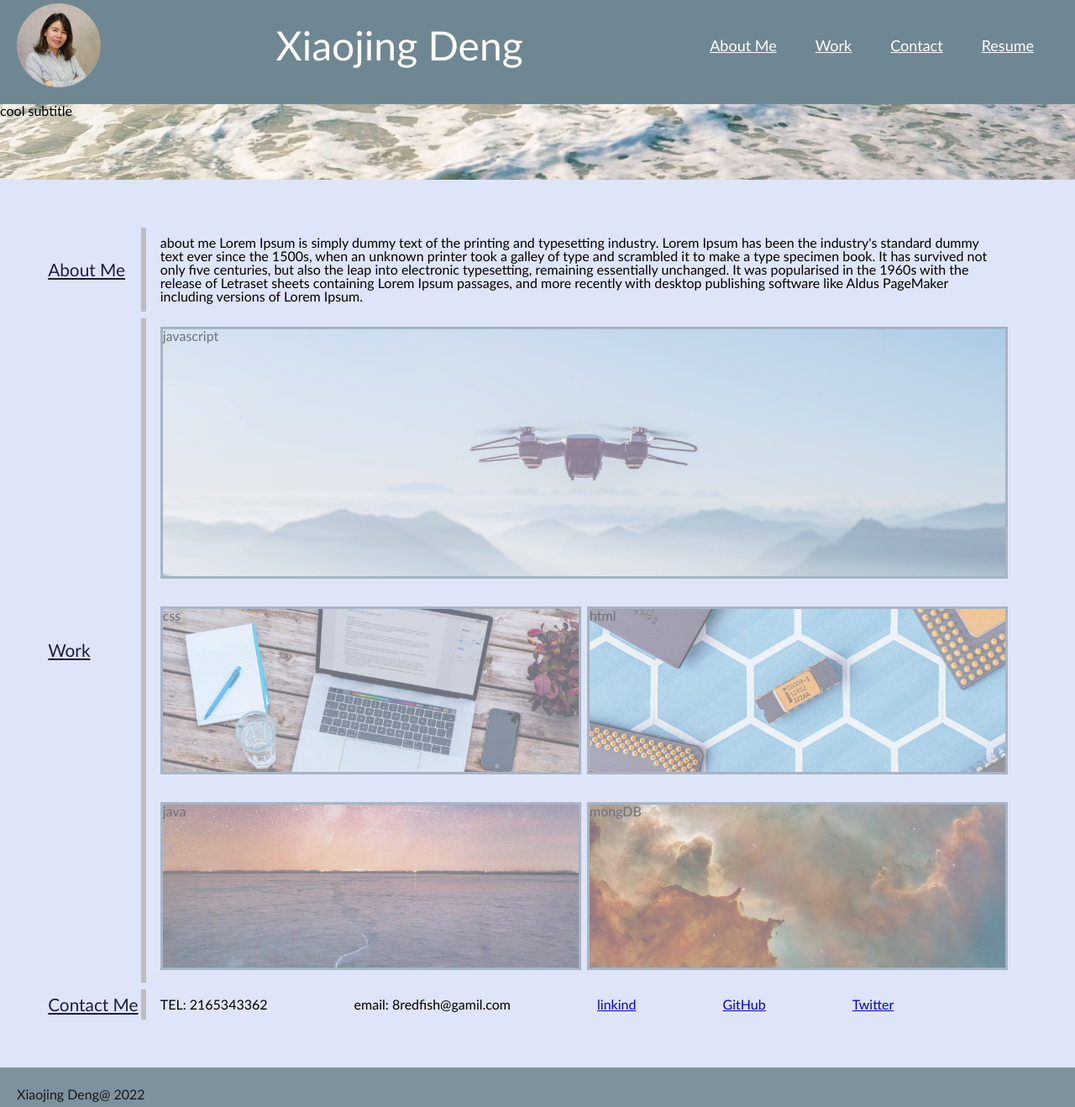
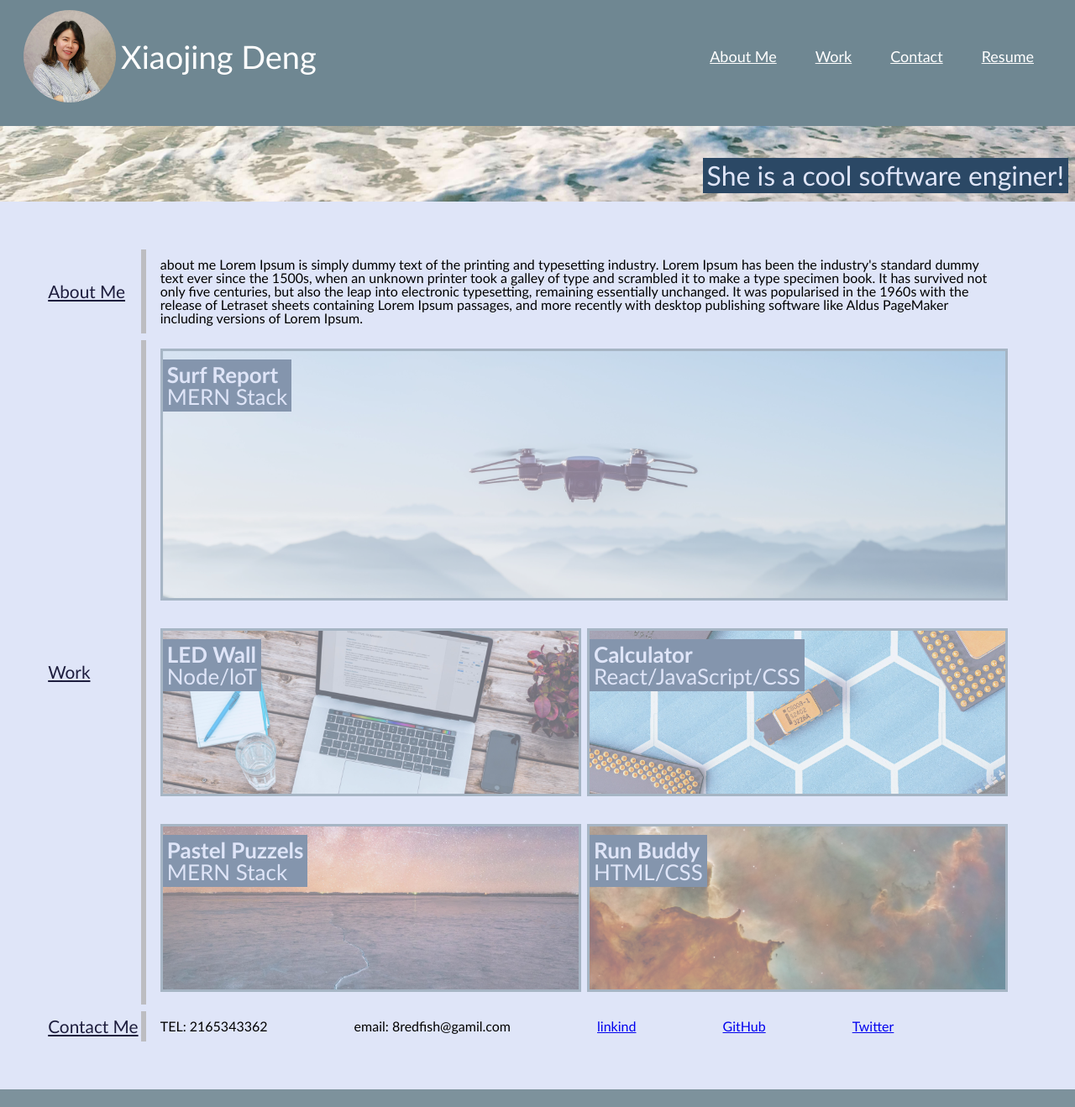
Before and after one commit to xiaojing168jmg168/my-portfolio, a plain HTML site: page index.html in a window 1280 px wide. Shown: the part 16-1334 px from the top of the page at 84% size. Drawn offline with Linux system fonts and the light colour scheme.

Commit message:
add image title

```diff
--- a/assets/css/style.css
+++ b/assets/css/style.css
@@ -3,6 +3,7 @@
 --main-color: #dfe5f8;
 --main-border-color:#bdbdc1;
 --main-dark:rgb(29, 29, 61);
+--main-mid-dark:#2B4865;
 
 }
 *{
@@ -27,21 +28,29 @@ font-family: 'Gill Sans', 'Gill Sans MT', Calibri, 'Trebuchet MS', sans-serif;
 }
 /* LOGO */
 .logo {
- font-size: 48px;
+  display: flex;
+  align-items: flex-start;
+  flex-wrap: nowrap;
+  padding: 8px;
 }
+
 .my-photo{
-width: 100px;
-border-radius: 50%;
+  width: 110px;
+  border-radius: 50%;
+}
+.name{
+  font-size: 38px;
+  align-self: center;
+  padding: 6px;
+}
 
-
-}
 /* NAVBAR MENU */
 .menu {
 margin-right: 15px;
 font-size: 24px;
- display: flex;
- gap: 1em;
- font-size: 18px;
+display: flex;
+gap: 1em;
+font-size: 18px;
 }
 .menu li:hover {
  background-color: #447272;
@@ -51,17 +60,29 @@ font-size: 24px;
 .menu li {
  padding: 5px 14px;
 }
-.menu li::before{
-color:beige;
-content: icon★;
+
+.water{
+position: relative;
 }
-
 .head-img {
     height: 90px;
     width: 100%;
     background-image: url("../images/img-9.jpg");
     background-size: cover;
     background-position: center;
+
+}
+.subtitle{
+position: absolute;
+font-size: 32px;
+margin-bottom: 0;
+color: var(--main-color);
+background-color: var(--main-mid-dark);
+bottom: 5px;
+padding: 5px 5px;
+bottom: 10px;
+right: 8px;
+
 }
 /*main section*/
 main{
@@ -100,32 +121,8 @@ background-color: var(--main-color);
 border-right-width: 5px;
 }
 
-.side {
-font-size: 130%;
-font-weight:500;
-white-space: nowrap;
-place-content:center ;
-color:var(--main-dark) ;
-text-decoration:underline ;
-border-right: 6px solid var(--main-border-color)
-}
-.sidebar{
-grid-area: sidebar;
-}
-
-.sidebar1{
-grid-area:sidebar1;
-}
-
-.sidebar2{
-grid-area:sidebar2;
-}
-.grid-item-2{
-height: auto;
-grid-area:header;
-}
-
 .gird-img{
+position: relative;
 width: 100%;
 margin-bottom: 15px;
 background-size: cover;
@@ -135,6 +132,16 @@ border: 3px solid var(--main-bg-color);
 }
 .gird-img:hover{
 opacity: 0.9;
+}
+
+.img-title{
+position: absolute;
+font-size: 26px;
+color: var(--main-color);
+background-color: var(--main-mid-dark);
+padding: 5px 5px;
+top: 10px;
+left: 0px;
 }
 .grid-item-4{
  height: 300px;
@@ -166,7 +173,6 @@ opacity: 0.9;
  grid-area:content4;
 }
 
-
 .grid-item-10{
 grid-area:content5;
 
@@ -182,19 +188,43 @@ color: var(--main-border-color);
  transition: 0.3s ease;
 }
 
+/*side bar*/
+.side {
+font-size: 130%;
+font-weight:500;
+white-space: nowrap;
+place-content:center ;
+color:var(--main-dark) ;
+text-decoration:underline ;
+border-right: 6px solid var(--main-border-color)
+}
+.sidebar{
+grid-area: sidebar;
+}
+
+.sidebar1{
+grid-area:sidebar1;
+}
+
+.sidebar2{
+grid-area:sidebar2;
+}
+.grid-item-2{
+height: auto;
+grid-area:header;
+}
+/*footer*/
 footer{
-background-color: var(--main-bg-color);
-padding: 20px;
-display: flex;
-
-}
-.footer{
-  text-align:center;
-  padding-top:24px;
+  background-color: var(--main-bg-color);
+  color:var(--main-color) ;
+  text-decoration:underline;
+  text-align: center;
+padding: 24px;
   opacity:0.9;
   font-size:16px;
-  margin-bottom:0;
 }
+
+
 @media screen and (max-width: 1200px) {
 
 .side {
@@ -238,6 +268,12 @@ grid-template-areas:
 }
 .grid-item-10 ul li{
 display: block;
+padding: 5px;
+margin: 5px;
+}
+.grid-item-10 li:hover {
+width: 35%;
+
 
 }
 .side {
--- a/index.html
+++ b/index.html
@@ -11,8 +11,11 @@
 <body>
 <header>
  <nav class="navbar">
-     <img src="assets/images/small-size.jpg" class="my-photo" alt="xiaojing's photo">
-     <div class="logo">Xiaojing Deng</div>
+
+     <div class="logo">
+      <img src="assets/images/small-size.jpg" class="my-photo" alt="xiaojing's photo">
+    <div class="name">Xiaojing Deng</div>
+    </div>
 
      <ul class="nav-links">
        <div class="menu">
@@ -25,7 +28,9 @@
        </div>
      </ul>
    </nav>
-  <div class="head-img" role="img" aria-label="{background-image}">cool subtitle</div>
+<div class="water">
+  <div class="head-img" role="img" aria-label="{background-image}"><div class="subtitle">She is a cool software enginer!</div>
+</div>
  </header>
  <main>
 <div class="grid-container">
@@ -34,11 +39,36 @@
    <div class="grid-item grid-item-2">about me
 Lorem Ipsum is simply dummy text of the printing and typesetting industry. Lorem Ipsum has been the industry's standard dummy text ever since the 1500s, when an unknown printer took a galley of type and scrambled it to make a type specimen book. It has survived not only five centuries, but also the leap into electronic typesetting, remaining essentially unchanged. It was popularised in the 1960s with the release of Letraset sheets containing Lorem Ipsum passages, and more recently with desktop publishing software like Aldus PageMaker including versions of Lorem Ipsum.</div>
    <div id="work" class="side sidebar1">Work</div>
-   <div class="grid-item grid-item-4 gird-img">javascript</div>
-   <div class="grid-item grid-item-5 gird-img">css</div>
- <div class="grid-item grid-item-6 gird-img">html</div>
- <div class="grid-item grid-item-7 gird-img">java</div>
- <div class="grid-item grid-item-8 gird-img">mongDB</div>
+   <div class="grid-item grid-item-4 gird-img" role="img" aria-label="{work-image4}">
+     <div class="img-title"><h2>Surf Report</h2>
+      <p>MERN Stack</p></div>
+   </div>
+   <div class="grid-item grid-item-5 gird-img" role="img" aria-label="{work-image5}">
+      <div class="img-title">
+      <h2>LED Wall</h2>
+      <p>Node/loT</p>
+      </div>
+   </div>
+ <div class="grid-item grid-item-6 gird-img" role="img" aria-label="{work-image6}">
+      <div class="img-title">
+       <h2>Calculator</h2>
+       <p>React/JavaScript/CSS</p>
+     </div>
+
+</div>
+ <div class="grid-item grid-item-7 gird-img" role="img" aria-label="{work-image7}">
+     <div class="img-title">
+      <h2>Pastel Puzzels</h2>
+      <p>MERN Stack</p>
+     </div>
+</div>
+ <div class="grid-item grid-item-8 gird-img" role="img" aria-label="{work-image8}">
+<div class="img-title">
+    <h2>Run Buddy</h2>
+    <p>HTML/CSS</p>
+</div>
+
+</div>
 <div id="contact" class="side sidebar2">Contact Me</div>
  <div class="grid-item grid-item-10">
 <ul>
```
